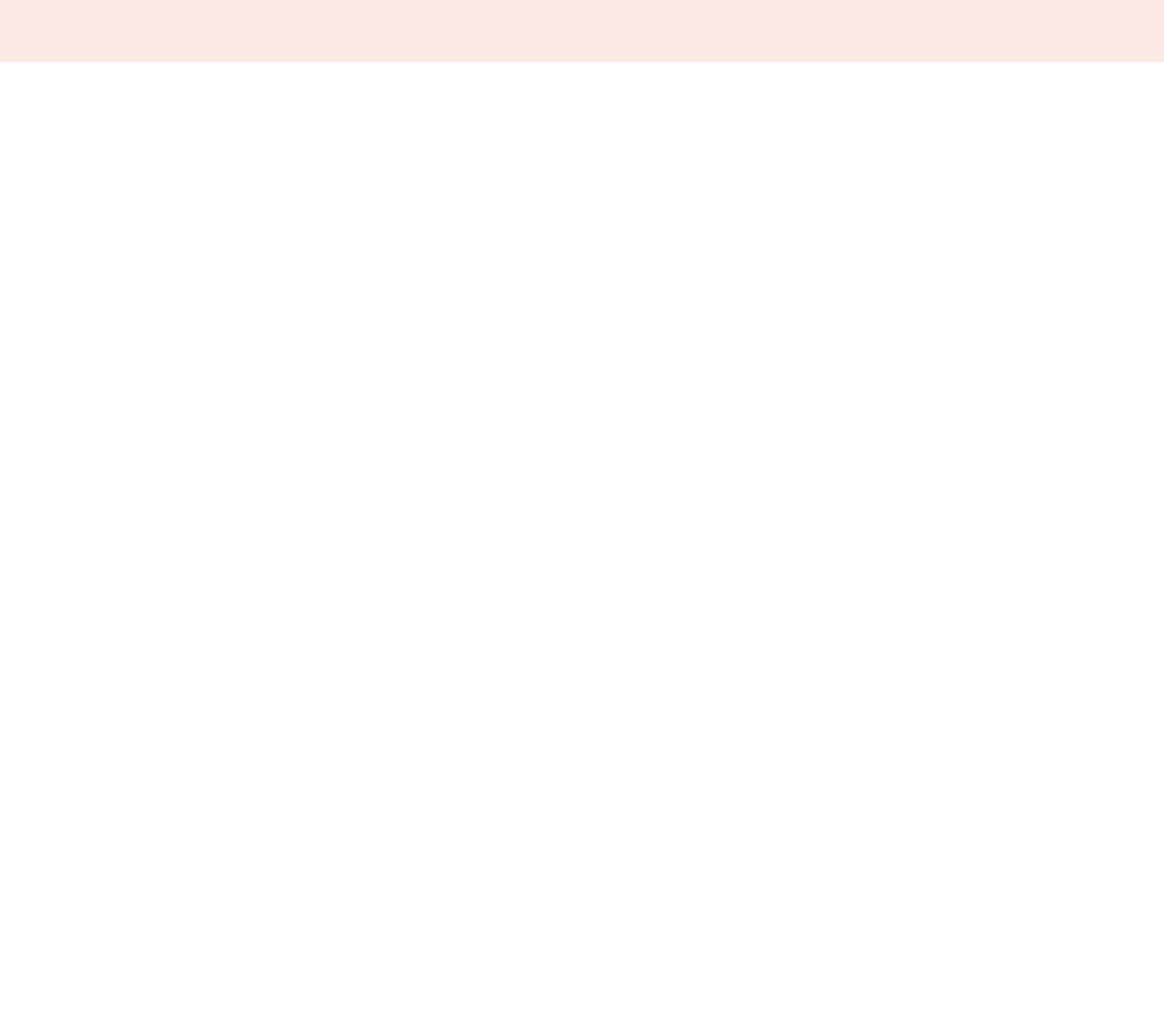
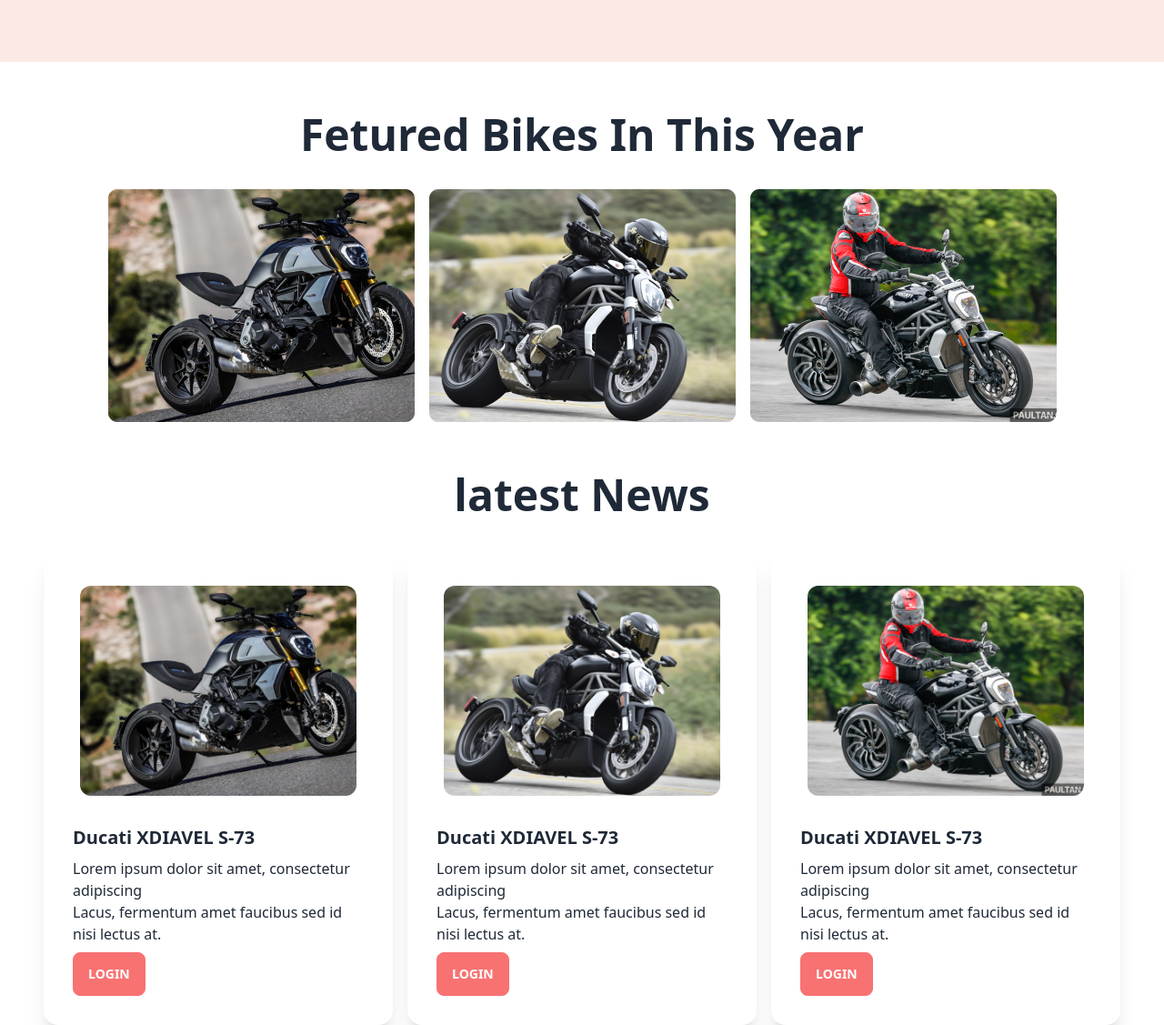
Before and after one commit to Pritom003/biker-zone-njp, a plain HTML site: page index.html in a window 1280 px wide. Shown: the part 554-1681 px from the top of the page at 91% size. Before the commit the page ends 800 px from the top, so only its background shows below. Drawn offline with nearby package versions, Linux system fonts and the light colour scheme.

Commit message:
added card sec

```diff
--- a/index.html
+++ b/index.html
@@ -146,7 +146,68 @@ font-family: 'Poppins', sans-serif;
   </div>
 </header>
 <main class="md:container md:mx-auto">
+  <section>
 
+
+  <div  class="container">
+    <h2 class="lg:text-5xl text-2xl mt-14 text-center mb-9 font-extrabold ">Fetured Bikes In This Year </h2>
+    <div  class="flex flex-col lg:flex-row justify-center gap-4 items-center">
+      <img src="images/others/latest1.png" alt="">
+      <img src="images/others/latest2.png" alt="">
+      <img src="images/others/latest3.png" alt="">
+    </div>
+
+  </div>
+
+  </section>
+  <!-- latest news -->
+  <section>
+
+      <h2 class="lg:text-5xl text-2xl mt-14 text-center mb-9 font-extrabold "> latest News </h2>
+      <!-- card-1 -->
+      <div class="flex flex-col lg:flex-row justify-center gap-4 items-center">
+        <div class="card w-96 bg-base-100 shadow-xl">
+          <figure class="px-10 pt-10">
+            <img src="images/others/latest1.png" alt="Shoes" class="rounded-xl" />
+          </figure>
+          <div class="card-body text-left grid justify-start items-center ">
+            <h2 class="card-title text-left">Ducati XDIAVEL S-73</h2>
+            <p>Lorem ipsum dolor sit amet, consectetur adipiscing <br>
+               Lacus, fermentum amet faucibus sed id nisi lectus at.</p>
+            <div >
+              <button class="btn btn-error bg-prm-color text-white">Login</button>
+            </div>
+          </div>
+        </div>
+        <!-- card-2 -->
+        <div class="card w-96 bg-base-100 shadow-xl">
+          <figure class="px-10 pt-10">
+            <img src="images/others/latest2.png" alt="Shoes" class="rounded-xl" />
+          </figure>
+          <div class="card-body text-left grid justify-start items-center ">
+            <h2 class="card-title text-left">Ducati XDIAVEL S-73</h2>
+            <p>Lorem ipsum dolor sit amet, consectetur adipiscing <br>
+               Lacus, fermentum amet faucibus sed id nisi lectus at.</p>
+            <div >
+              <button class="btn btn-error bg-prm-color text-white">Login</button>
+            </div>
+          </div>
+        </div>
+        <!-- card-3-->
+        <div class="card w-96 bg-base-100 shadow-xl">
+          <figure class="px-10 pt-10">
+            <img src="images/others/latest3.png" alt="Shoes" class="rounded-xl" />
+          </figure>
+          <div class="card-body text-left grid justify-start items-center ">
+            <h2 class="card-title text-left">Ducati XDIAVEL S-73</h2>
+            <p>Lorem ipsum dolor sit amet, consectetur adipiscing <br>
+               Lacus, fermentum amet faucibus sed id nisi lectus at.</p>
+            <div >
+              <button class="btn btn-error bg-prm-color text-white">Login</button>
+            </div>
+          </div>
+        </div>
+      </div>
   </section>
 
 </main>
```
